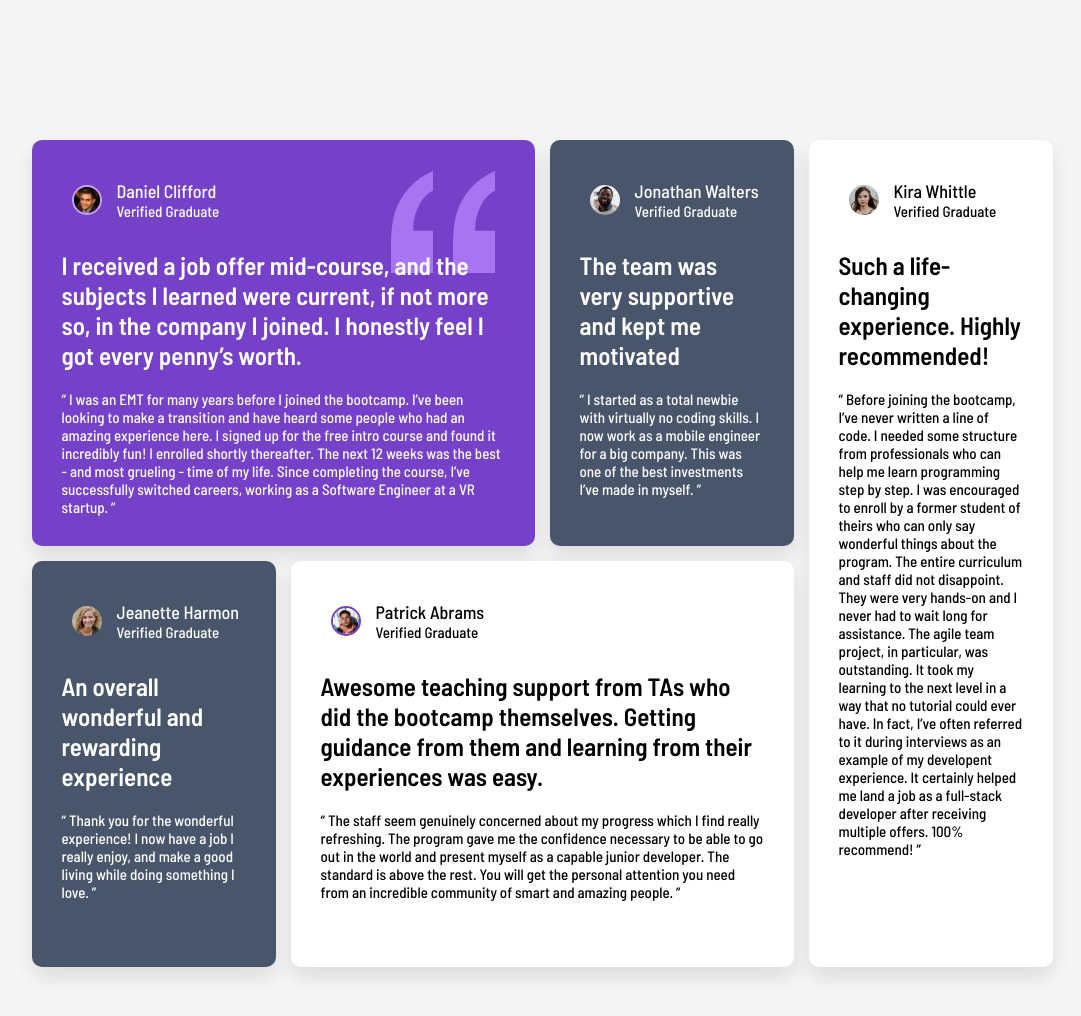
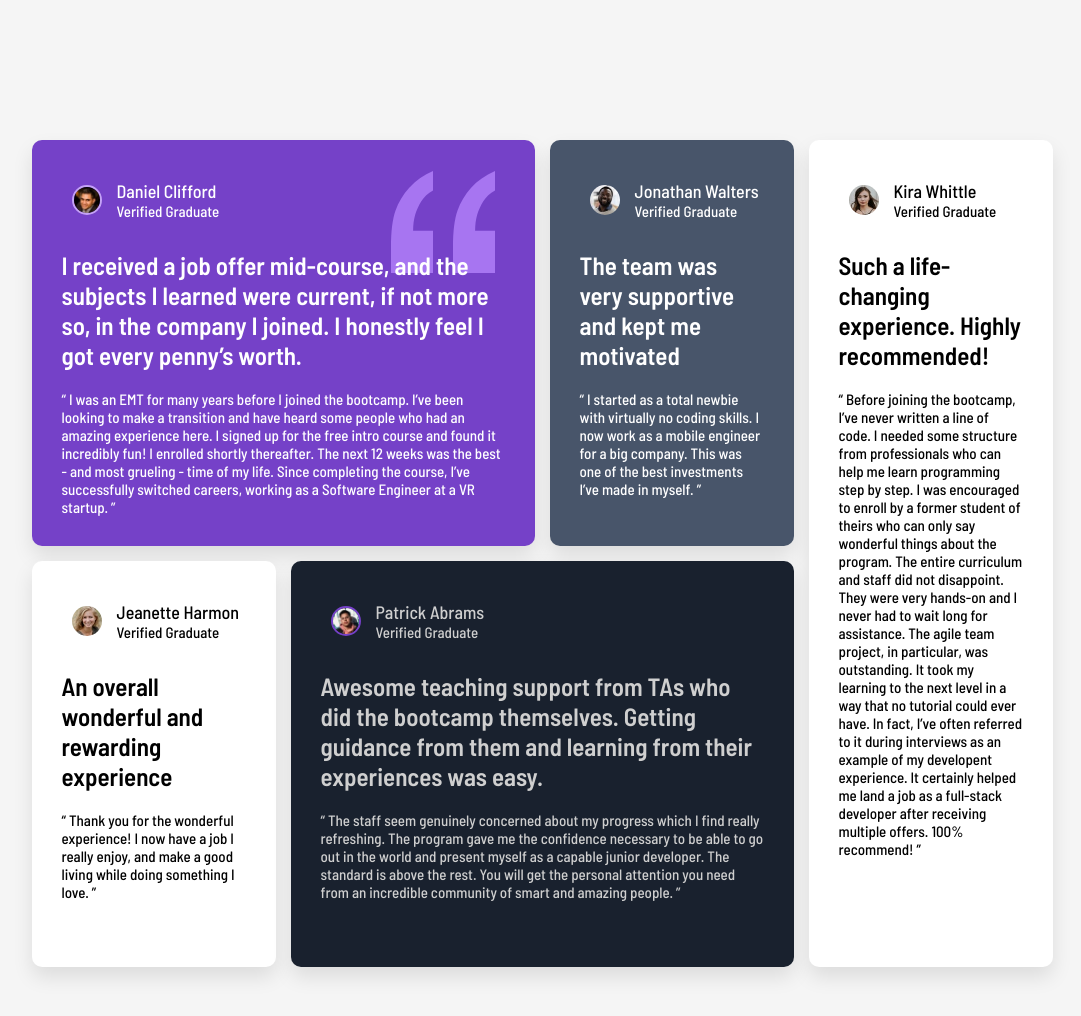
Before and after one commit to ballemily02/testimonial-grid-section-main, a plain HTML site: page index.html in a window 1280 px wide. Shown: the whole page, without its empty margins (98-1179 px from the left). Drawn offline with Linux system fonts and the light colour scheme.

Commit message:
Fixed colours

```diff
--- a/style.css
+++ b/style.css
@@ -47,7 +47,8 @@ body {
     grid-row: span 3 / span 3;
     grid-column-start: 4;
     grid-row-start: 5;
-    background-color: white;
+    background-color: hsl(219, 29%, 14%);
+    color: hsl(0, 0%, 81%);
     border-radius: 10px;
     box-shadow: 0 10px 20px rgba(0, 0, 0, 0.1);
 }
@@ -57,8 +58,8 @@ body {
     grid-row: span 3 / span 3;
     grid-column-start: 2;
     grid-row-start: 5;
-    background-color: hsl(217, 19%, 35%);
-    color: white;
+    background-color: white;
+    color: black;
     border-radius: 10px;
     box-shadow: 0 10px 20px rgba(0, 0, 0, 0.1);
 }
```
Also changed, not shown: screenshot.png.
